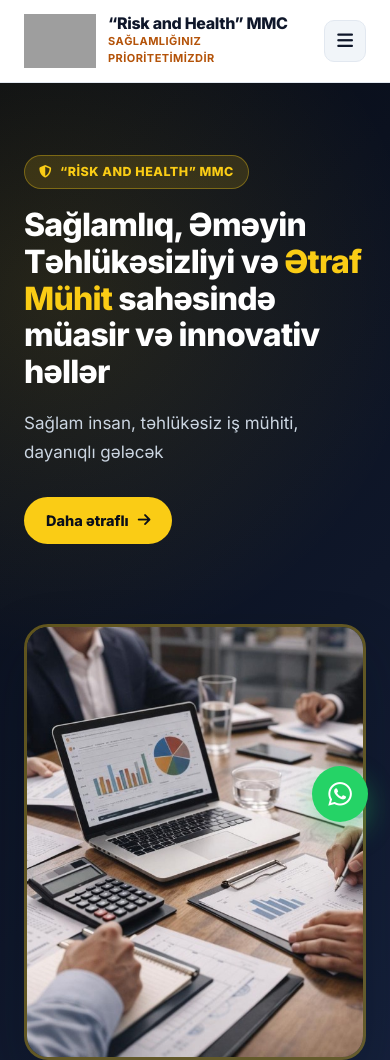
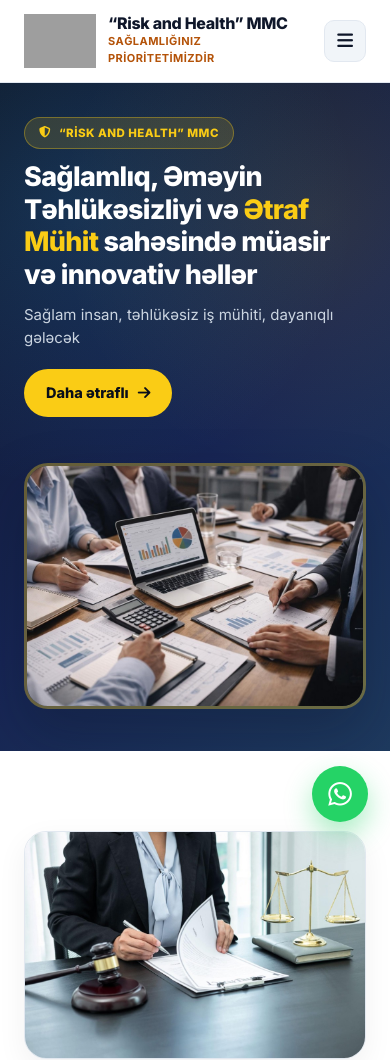
Before and after one commit to RamilMemmedli270/RiskAndHealth, a plain HTML site: page index.html in a window 390 px wide. Shown: the top 1060 px of the page. Drawn offline with Linux system fonts and the light colour scheme; grey boxes are pictures that could not be loaded.

Commit message:
Polish hero navy gradient and compact mobile hero spacing

```diff
--- a/css/style.css
+++ b/css/style.css
@@ -224,8 +224,9 @@ body {
 /* Hero */
 .hero-section {
   background:
-    radial-gradient(circle at 15% 20%, rgba(250, 204, 21, 0.12), transparent 40%),
-    linear-gradient(135deg, #070B14 0%, #0F172A 60%, #16223E 100%);
+    radial-gradient(circle at 18% 18%, rgba(56, 189, 248, 0.14), transparent 45%),
+    radial-gradient(circle at 82% 20%, rgba(250, 204, 21, 0.10), transparent 42%),
+    linear-gradient(135deg, #0F172A 0%, #172554 55%, #1E3A5F 100%);
   color: #FFFFFF;
   padding: 72px 0 84px;
   position: relative;
@@ -1232,6 +1233,40 @@ textarea.form-control {
     margin-top: 16px;
     max-width: 100%;
   }
+  .hero-section {
+    padding: 34px 0 42px;
+  }
+  .hero-grid {
+    gap: 24px;
+  }
+  .eyebrow {
+    margin-bottom: 12px;
+    font-size: 11.5px;
+  }
+  .hero-title {
+    font-size: 27px;
+    line-height: 1.2;
+    margin-bottom: 12px;
+  }
+  .hero-sub {
+    font-size: 15px;
+    line-height: 1.55;
+    margin-bottom: 20px;
+  }
+  .hero-actions {
+    margin-bottom: 22px;
+  }
+  .hero-metrics {
+    padding-top: 16px;
+    gap: 10px;
+  }
+  .metric-item strong {
+    font-size: 20px;
+  }
+  .hero-img-frame img {
+    max-height: 240px;
+    object-fit: cover;
+  }
 }
 
 /* Partner & Client Logos Grid */
--- a/index.html
+++ b/index.html
@@ -9,7 +9,7 @@
   <link rel="preconnect" href="https://fonts.gstatic.com" crossorigin>
   <link href="https://fonts.googleapis.com/css2?family=Inter:wght@400;500;600;700;800;900&display=swap" rel="stylesheet">
   <link rel="stylesheet" href="https://cdnjs.cloudflare.com/ajax/libs/font-awesome/6.5.1/css/all.min.css">
-  <link rel="stylesheet" href="css/style.css?v=5">
+  <link rel="stylesheet" href="css/style.css?v=7">
 </head>
 <body>
 
```
